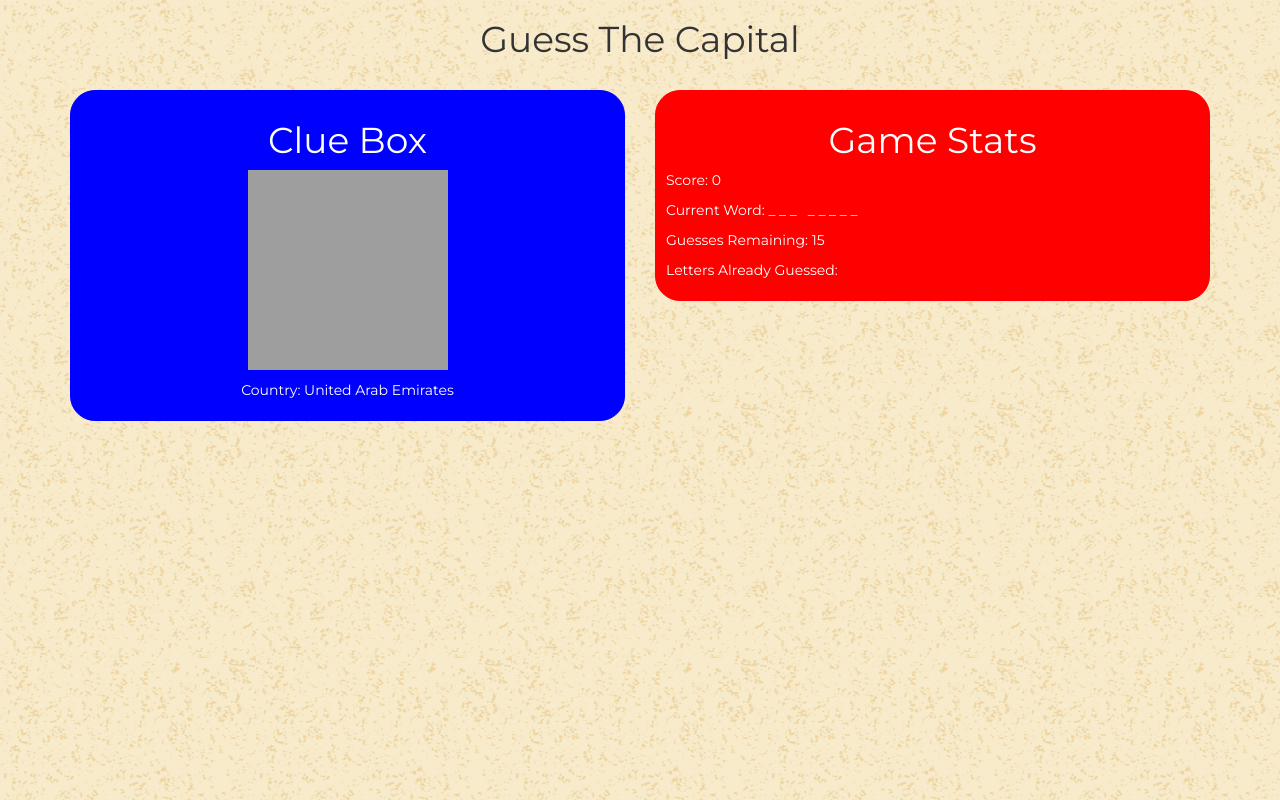
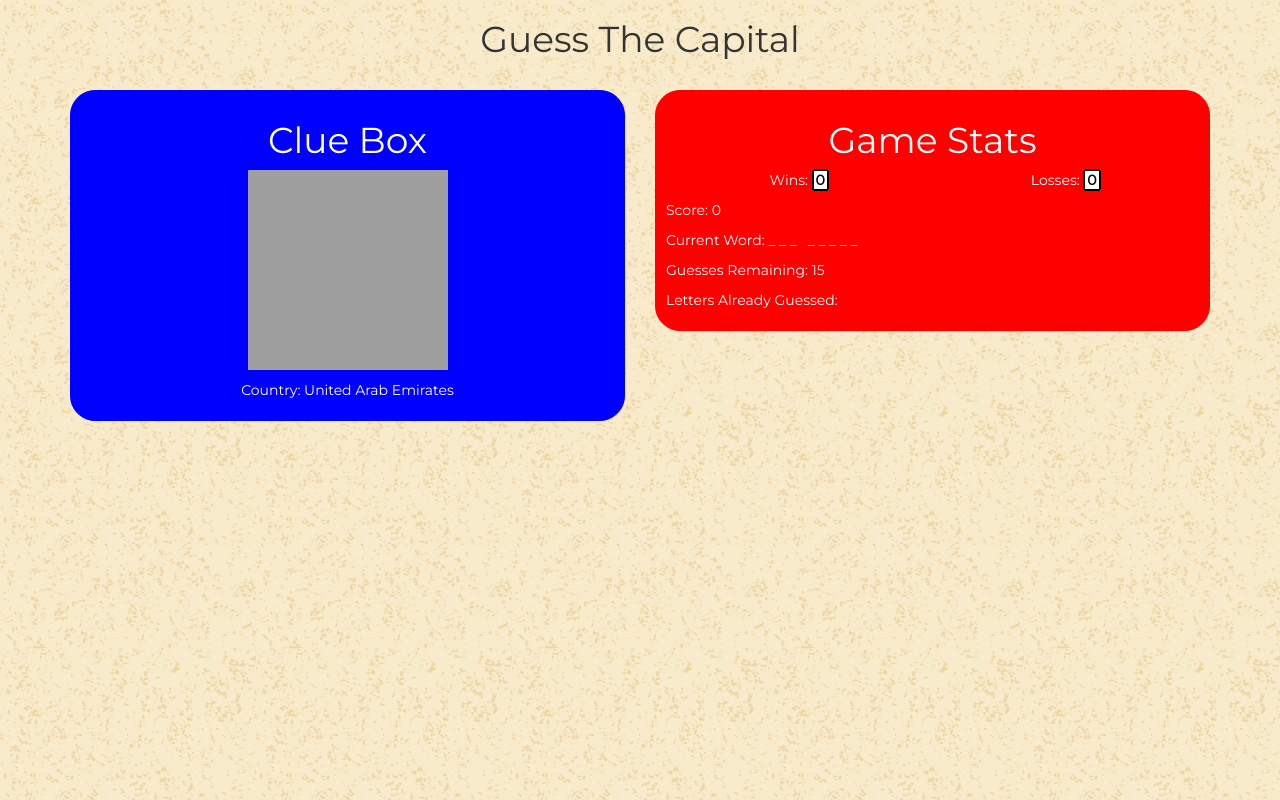
Before and after one commit to nick-ramsay/word-guess-game, a plain HTML site: page index.html in a window 1280 px wide. Drawn offline with nearby package versions, Linux system fonts and the light colour scheme; grey boxes are pictures that could not be loaded.

Commit message:
Added boxes to track wins and losses

```diff
--- a/assets/css/style.css
+++ b/assets/css/style.css
@@ -24,3 +24,12 @@ body {
     margin-top: 20px;
     padding:10px;
 }
+
+.winsLosses {
+    color: black;
+    padding: 0 2px 0 2px;
+    border: solid 2px black;
+    background-color: white;
+    border-radius: 10%;
+    font-weight: bold;
+}
--- a/assets/javascript/game.js
+++ b/assets/javascript/game.js
@@ -24,6 +24,8 @@ var wordImages = {
 
 var chosenWordImage
 
+var wins = 0;
+var losses = 0;
 
 var winningScore = 5;
 var guessesRemaining = 15;
@@ -67,6 +69,8 @@ function newWord() {
 }
 
 function pageContent() {
+    document.getElementById("wins").textContent = wins;
+    document.getElementById("losses").textContent = losses;
     document.getElementById("score").textContent = score;
     document.getElementById("guessesRemaining").textContent = guessesRemaining;
     document.getElementById("currentWord").innerHTML = currentWord.join(" ");
--- a/index.html
+++ b/index.html
@@ -28,6 +28,12 @@
                 <div class="col-md-6 p-1">
                     <div class="m-1 gameStatBox">
                         <h1 align="center">Game Stats</h1>
+                        <div class = "col-md-6 p-1" align="center">
+                            <p>Wins: <span class="winsLosses" id="wins">0</span></p>
+                        </div>
+                        <div class="col-md-6 p-1" align="center">
+                            <p>Losses: <span class="winsLosses" id="losses"></span></p>
+                        </div>
                         <p>Score: <span id="score"></span></p>
                         <p>Current Word: <span id="currentWord"></span></p>
                         <p>Guesses Remaining: <span id="guessesRemaining"></span></p>
```
